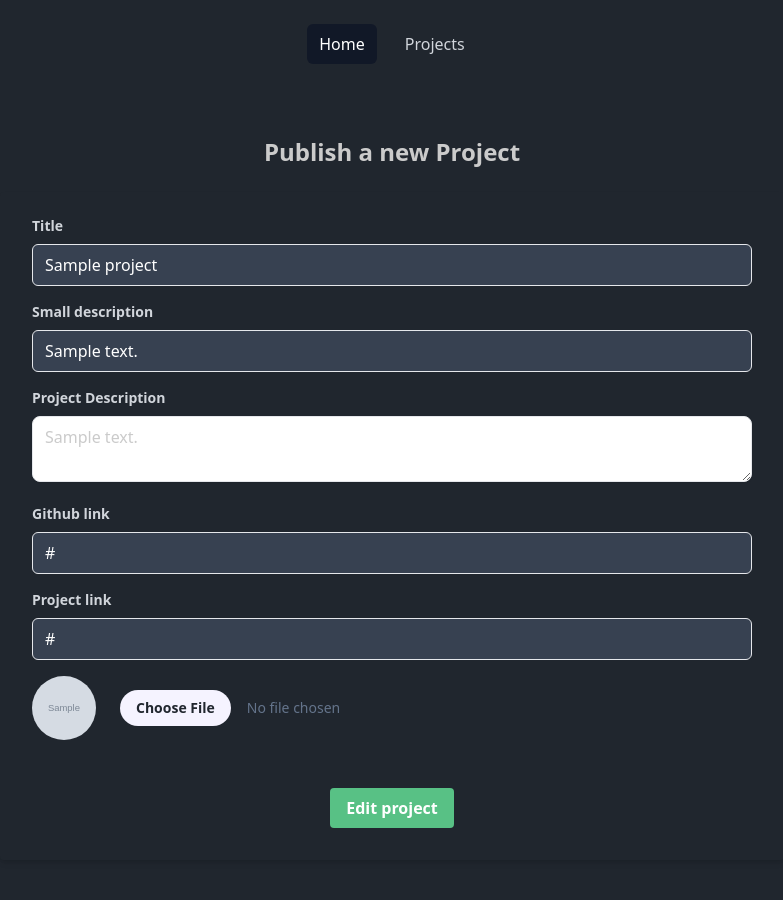
After one commit to francksharif/personal-website, a Flask app: page /admin/project/edit/1 in a window 1280 px wide. The commit adds this page. Shown: the whole page, without its empty margins (248-1031 px from the left). Run offline with Flask 3, Linux system fonts and the light colour scheme; tables that the repository leaves empty hold one stand-in row (values such as "Sample post"); grey boxes marked "Sample" are stand-in pictures; some libraries are stand-ins or nearby versions.

```diff
--- a/app/admin/views.py
+++ b/app/admin/views.py
@@ -67,17 +67,24 @@ def new_project():
 def edit_project(id):
     project = Project.query.get_or_404(id)
     if request.method == 'POST':
-        project.title = request.form.get('title')
-        project.small_description = request.form.get('small_description')
-        project.description = request.form.get('description')
-        project.image_file = request.form.get('image_file')
-        project.github_link = request.form.get('github_link')
-        project.project_link = request.form.get('project_link')
-        project.slug = slugify(project.title)
+        project.title = request.form['title']
+        project.small_description = request.form['small-description']
+        project.description = request.form['description']
+        project.github_link = request.form['github-link']
+        project.project_link = request.form.get('project-link', '')
+
+        if 'image' in request.files:
+            file = request.files['image']
+            if file.filename != '':
+                filename = secure_filename(file.filename)
+                file_path = os.path.join(current_app.config['UPLOAD_FOLDER'], filename)
+                file.save(file_path)
+                project.image_file = filename
 
         db.session.commit()
-        flash('Project updated successfulfy', 'success')
+        flash('Project updated successfully!')
         return redirect(url_for('admin.dashboard'))
+
     return render_template('admin/edit_project.html', project=project)
 
 
@@ -85,7 +92,11 @@ def edit_project(id):
 @admin.route('/admin/project/delete/<int:id>', methods=['GET', 'POST'])
 def delete_project(id):
     project = Project.query.get_or_404(id)
-    db.session.delete(project)
-    db.session.commit()
-    flash('Project deleted successfully', 'success')
-    return redirect(url_for('admin.dashboard'))
+    if request.method=='POST':
+        if request.form.get('response') == 'Yes':
+            db.session.delete(project)
+            db.session.commit()
+            flash('Project deleted successfully', 'success')
+            return redirect(url_for('admin.dashboard'))
+        return redirect(url_for('admin.dashboard'))
+    return render_template('admin/delete_project.html', project=project)
--- /dev/null
+++ b/app/templates/admin/edit_project.html
@@ -0,0 +1,111 @@
+{% extends "./base.html" %}
+
+
+{% block content %}
+
+
+<div class="container mx-auto p-6 text-primary">
+    <h1 class="text-2xl font-bold mb-6 text-center">Publish a new Project</h1>
+
+
+    <!-- Form  -->
+
+    <form action="{{ url_for('admin.edit_project', id=project.id) }}" method='POST' enctype="multipart/form-data" class="bg-dark shadow-md rounded px-8 pt-6 pb-8 mb-4">
+
+      <input type="hidden" name="csrf_token" value = "{{ csrf_token() }}" />
+        <!-- Title -->
+        <div class="mb-4">
+            <label for="title" class="block text-gray-300 text-sm font-bold mb-2">Title</label>
+            <input type="text" id="title" name="title" value="{{project.title}}" required
+              class="w-full px-3 py-2 border rounded-md focus:outline-none focus:border-blue-500 bg-gray-700 text-white">
+          </div>
+
+        <!-- Small Description -->
+        <div class="mb-4">
+            <label for="small-description" class="block text-gray-300 text-sm font-bold mb-2">Small description</label>
+            <input type="text" id="small-description" name="small-description" value="{{project.small_description}}" required
+              class="w-full px-3 py-2 border rounded-md focus:outline-none focus:border-blue-500 bg-gray-700 text-white">
+          </div>
+
+        <!-- Description  -->
+        <div class="mb-4">
+            <label for="description" class="block text-gray-300 text-sm font-bold mb-2">Project Description</label>
+            <textarea id="description" name="description" class="w-full px-3 py-2 border rounded-lg shadow-sm focus:outline-none focus:ring-2 focus:ring-indigo-500" required>{{project.description}}</textarea>
+            <script>
+                CKEDITOR.replace('description', {
+                    contentsCss: [
+                        'body { background-color: #2e2e2e; color: #f0f0f0; }',
+                        '.cke_editable { background-color: #2e2e2e; color: #f0f0f0; }'
+                    ]
+                });
+            </script>
+        </div>
+
+
+        <!-- Github Link -->
+        <div class="mb-4">
+            <label for="github-link" class="block text-gray-300 text-sm font-bold mb-2">Github link</label>
+            <input type="text" id="github-link" value="{{project.github_link}}" name="github-link"  required
+              class="w-full px-3 py-2 border rounded-md focus:outline-none focus:border-blue-500 bg-gray-700 text-white">
+        </div>
+
+        <!-- Project Link -->
+        <div class="mb-4">
+            <label for="project-link" class="block text-gray-300 text-sm font-bold mb-2">Project link</label>
+            <input type="text" id="project-link" name="project-link" value="{{project.project_link}}"
+              class="w-full px-3 py-2 border rounded-md focus:outline-none focus:border-blue-500 bg-gray-700 text-white">
+          </div>
+
+        <!-- Image -->
+        <div class="flex items-center space-x-6 mb-12">
+            <div class="shrink-0">
+              <img src="{{ url_for('static', filename='uploads/' ~ project.image_file) }}" id='image' class="h-16 w-16 object-cover rounded-full" alt="" />
+            </div>
+
+            <label class="block">
+              <span class="sr-only">Cover image</span>
+              <input type="file" name="image" onchange="loadFile(event)" class="block w-full text-sm text-slate-500
+                file:mr-4 file:py-2 file:px-4
+                file:rounded-full file:border-0
+                file:text-sm file:font-semibold
+                file:bg-violet-50 file:text-dark
+                hover:file:bg-violet-100
+              "
+
+              />
+
+            </label>
+          </div>
+
+
+          <!-- Button -->
+           <div class='flex justify-center'>
+            <input type="submit" value="Edit project" class="bg-green  text-white font-bold py-2 px-4  hover:cursor-pointer rounded" />
+           </div>
+
+
+    </div>
+    </div>
+</form>
+
+<script>
+    var loadFile = function(event) {
+
+        var input = event.target;
+        var file = input.files[0];
+        var type = file.type;
+
+       var output = document.getElementById('image');
+
+
+        output.src = URL.createObjectURL(event.target.files[0]);
+        output.onload = function() {
+            URL.revokeObjectURL(output.src)
+        }
+    };
+</script>
+</div>
+
+
+
+{% endblock content %}
```
Also changed, not shown: app/static/css/output.css (+43 -0 lines), app/templates/admin/delete_project.html (added, +27 -0 lines).
